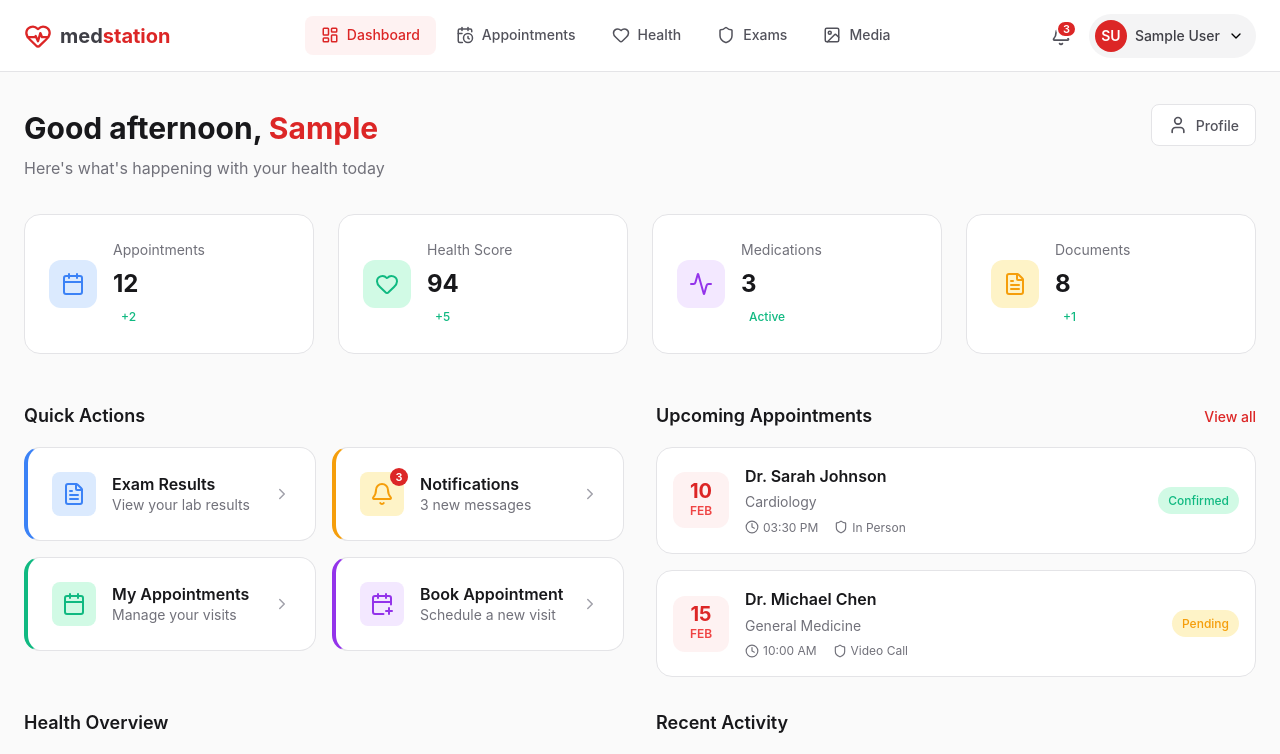
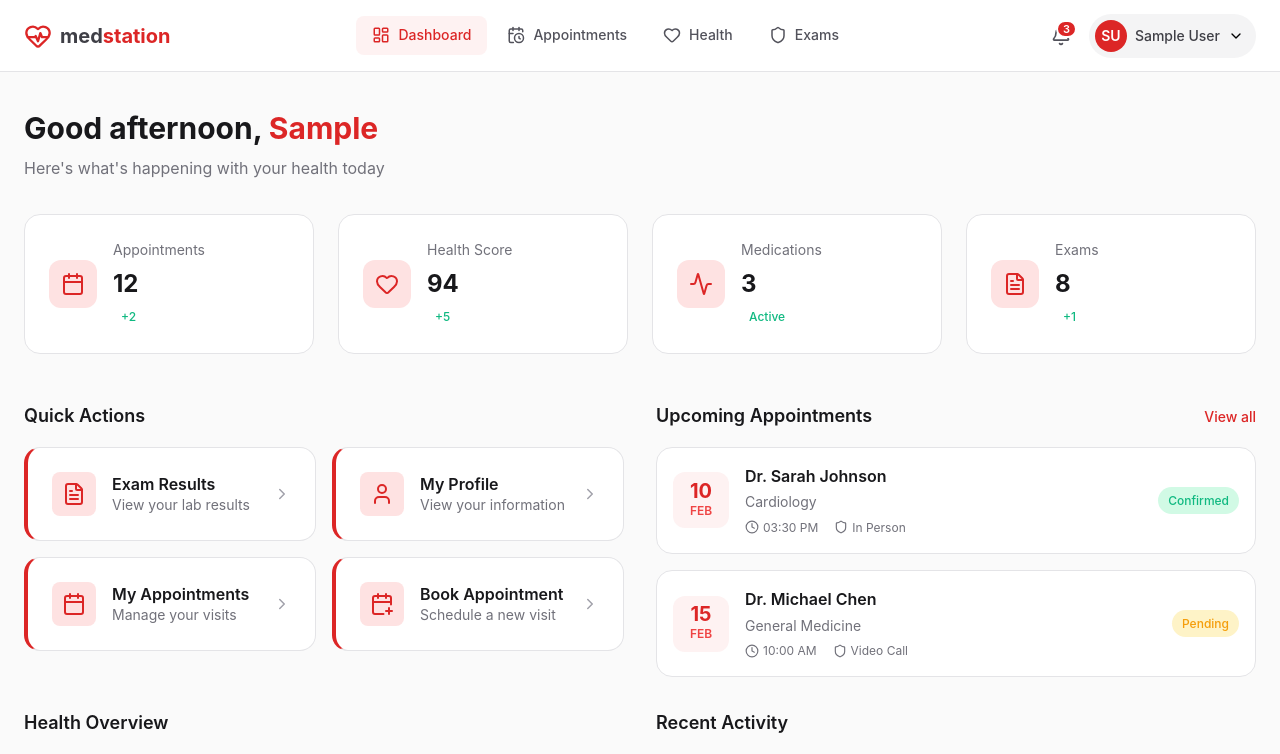
Before and after one commit to akiralab-agent/medstation, a React (Vite) app: page /dashboard in a window 1280 px wide. Shown: the top 754 px of the page. Built offline with nearby package versions, Linux system fonts and the light colour scheme; sample sign-in values are in the browser's storage.

Commit message:
feat(ui): update dashboard actions and nav items
Simplify navigation by removing the media entry, replace the
notifications quick action with profile, and unify dashboard card
styling with primary color variants.

```diff
--- a/src/components/ui/BottomNav.tsx
+++ b/src/components/ui/BottomNav.tsx
@@ -1,5 +1,5 @@
 import { useLocation, useNavigate } from 'react-router-dom';
-import { Smartphone, CalendarClock, Heart, Image, User } from 'lucide-react';
+import { Smartphone, CalendarClock, Heart, User } from 'lucide-react';
 import { Badge } from './Badge';
 import styles from './BottomNav.module.css';
 
@@ -15,7 +15,6 @@ const navItems: NavItem[] = [
   { id: 'home', icon: Smartphone, label: 'Home', path: '/dashboard' },
   { id: 'schedule', icon: CalendarClock, label: 'Schedule', path: '/schedule' },
   { id: 'health', icon: Heart, label: 'Health', path: '/health' },
-  { id: 'media', icon: Image, label: 'Media', path: '/media' },
   { id: 'profile', icon: User, label: 'Profile', path: '/profile' },
 ];
 
--- a/src/components/ui/Navbar.tsx
+++ b/src/components/ui/Navbar.tsx
@@ -5,7 +5,6 @@ import {
   LayoutDashboard,
   CalendarClock,
   Heart,
-  Image,
   User,
   Bell,
   Settings,
@@ -29,7 +28,6 @@ const navItems: NavItem[] = [
   { id: 'appointments', icon: CalendarClock, label: 'Appointments', path: '/appointments' },
   { id: 'health', icon: Heart, label: 'Health', path: '/health' },
   { id: 'exams', icon: Shield, label: 'Exams', path: '/exams' },
-  { id: 'media', icon: Image, label: 'Media', path: '/media' },
 ];
 
 export function Navbar() {
--- a/src/pages/Dashboard/Dashboard.module.css
+++ b/src/pages/Dashboard/Dashboard.module.css
@@ -95,10 +95,7 @@
   border-radius: var(--radius-lg);
 }
 
-.statCard.blue .statIcon { background: var(--color-info-light); color: var(--color-info); }
-.statCard.green .statIcon { background: var(--color-success-light); color: var(--color-success); }
-.statCard.purple .statIcon { background: #f3e8ff; color: #9333ea; }
-.statCard.amber .statIcon { background: var(--color-warning-light); color: var(--color-warning); }
+.statCard.primary .statIcon { background: var(--color-primary-100); color: var(--color-primary-600); }
 
 .statInfo {
   flex: 1;
@@ -201,10 +198,7 @@
   transform: translateY(-2px);
 }
 
-.actionCard.blue { border-left: 4px solid var(--color-info); }
-.actionCard.green { border-left: 4px solid var(--color-success); }
-.actionCard.purple { border-left: 4px solid #9333ea; }
-.actionCard.amber { border-left: 4px solid var(--color-warning); }
+.actionCard.primary { border-left: 4px solid var(--color-primary-600); }
 
 .actionIcon {
   position: relative;
@@ -216,10 +210,7 @@
   border-radius: var(--radius-md);
 }
 
-.actionCard.blue .actionIcon { background: var(--color-info-light); color: var(--color-info); }
-.actionCard.green .actionIcon { background: var(--color-success-light); color: var(--color-success); }
-.actionCard.purple .actionIcon { background: #f3e8ff; color: #9333ea; }
-.actionCard.amber .actionIcon { background: var(--color-warning-light); color: var(--color-warning); }
+.actionCard.primary .actionIcon { background: var(--color-primary-100); color: var(--color-primary-600); }
 
 .actionBadge {
   position: absolute;
@@ -398,7 +389,7 @@
   justify-content: center;
   width: 80px;
   height: 80px;
-  background: linear-gradient(135deg, var(--color-success) 0%, #059669 100%);
+  background: var(--color-success);
   border-radius: var(--radius-full);
   color: var(--color-white);
 }
@@ -492,7 +483,7 @@
   width: 36px;
   height: 36px;
   color: var(--color-primary-600);
-  background: var(--color-primary-50);
+  background: var(--color-primary-100);
   border-radius: var(--radius-md);
   flex-shrink: 0;
 }
--- a/src/pages/Dashboard/Dashboard.tsx
+++ b/src/pages/Dashboard/Dashboard.tsx
@@ -1,7 +1,6 @@
 import { useNavigate } from 'react-router-dom';
 import {
   FileText,
-  Bell,
   Calendar,
   CalendarPlus,
   TrendingUp,
@@ -32,16 +31,15 @@ const quickActions: QuickAction[] = [
     label: 'Exam Results',
     description: 'View your lab results',
     path: '/exams',
-    color: 'blue'
+    color: 'primary'
   },
   {
-    id: 'notifications',
-    icon: Bell,
-    label: 'Notifications',
-    description: '3 new messages',
-    path: '/notifications',
-    badge: 3,
-    color: 'amber'
+    id: 'profile',
+    icon: User,
+    label: 'My Profile',
+    description: 'View your information',
+    path: '/profile',
+    color: 'primary'
   },
   {
     id: 'schedule',
@@ -49,7 +47,7 @@ const quickActions: QuickAction[] = [
     label: 'My Appointments',
     description: 'Manage your visits',
     path: '/appointments',
-    color: 'green'
+    color: 'primary'
   },
   {
     id: 'newSchedule',
@@ -57,15 +55,15 @@ const quickActions: QuickAction[] = [
     label: 'Book Appointment',
     description: 'Schedule a new visit',
     path: '/schedule/new',
-    color: 'purple'
+    color: 'primary'
   },
 ];
 
 const stats = [
-  { label: 'Appointments', value: '12', change: '+2', icon: Calendar, color: 'blue' },
-  { label: 'Health Score', value: '94', change: '+5', icon: Heart, color: 'green' },
-  { label: 'Medications', value: '3', change: 'Active', icon: Activity, color: 'purple' },
-  { label: 'Documents', value: '8', change: '+1', icon: FileText, color: 'amber' },
+  { label: 'Appointments', value: '12', change: '+2', icon: Calendar, color: 'primary' },
+  { label: 'Health Score', value: '94', change: '+5', icon: Heart, color: 'primary' },
+  { label: 'Medications', value: '3', change: 'Active', icon: Activity, color: 'primary' },
+  { label: 'Exams', value: '8', change: '+1', icon: FileText, color: 'primary' },
 ];
 
 const upcomingAppointments = [
@@ -119,12 +117,7 @@ export function Dashboard() {
               Here&apos;s what&apos;s happening with your health today
             </p>
           </div>
-          <div className={styles.headerActions}>
-            <button className={styles.actionBtn} onClick={() => navigate('/profile')}>
-              <User size={20} />
-              <span>Profile</span>
-            </button>
-          </div>
+
         </div>
 
         {/* Stats Grid */}
```
